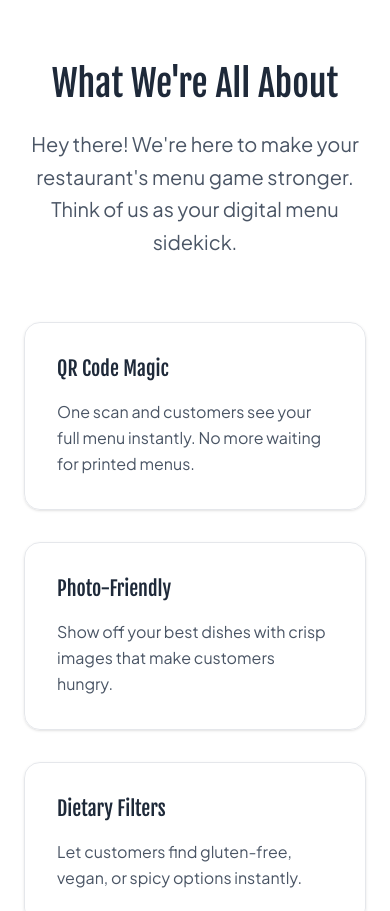
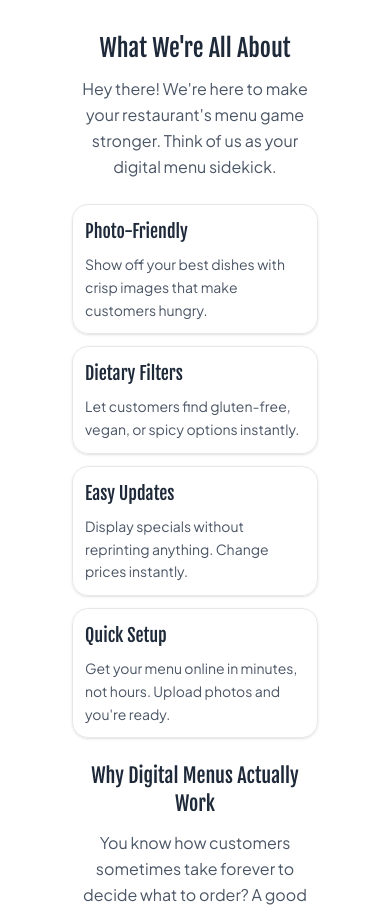
Before and after one commit to alexanderbrightman/the-menu-guide, a Next.js app: page / in a window 390 px wide. Shown: the part 860-1771 px from the top of the page. Built offline with nearby package versions, Linux system fonts and the light colour scheme; no server answers.

Commit message:
Fix QR code URLs to use production domain, add About Me section to landing page, and improve styling

```diff
--- a/src/app/api/qr-code/route.ts
+++ b/src/app/api/qr-code/route.ts
@@ -74,8 +74,11 @@ export async function GET(request: NextRequest) {
       )
     }
 
-    // Generate the public profile URL
-    const publicProfileUrl = `${process.env.NEXT_PUBLIC_APP_URL || 'http://localhost:3000'}/menu/${profile.username}`
+    // Generate the public profile URL using the request origin
+    const host = request.headers.get('host') || 'localhost:3000'
+    const forwardedProto = request.headers.get('x-forwarded-proto')
+    const protocol = forwardedProto || (host.includes('localhost') ? 'http' : 'https')
+    const publicProfileUrl = `${protocol}://${host}/menu/${profile.username}`
 
     // Generate QR code as PNG buffer
     const qrCodeBuffer = await QRCode.toBuffer(publicProfileUrl, {
--- a/src/app/api/stripe/create-checkout-session/route.ts
+++ b/src/app/api/stripe/create-checkout-session/route.ts
@@ -52,12 +52,9 @@ export async function POST(request: NextRequest) {
 
     // Pre-calculate URLs to avoid repeated string operations
     const host = request.headers.get('host') || 'localhost:3000'
-    const protocol = request.headers.get('x-forwarded-proto') || 'http'
-
-    // Use production URL for Stripe redirects, fallback to request host for local development
-    const baseUrl = process.env.NODE_ENV === 'production'
-      ? 'https://www.themenuguide.com'
-      : (process.env.NEXT_PUBLIC_APP_URL || `${protocol}://${host}`)
+    const forwardedProto = request.headers.get('x-forwarded-proto')
+    const protocol = forwardedProto || (host.includes('localhost') ? 'http' : 'https')
+    const baseUrl = `${protocol}://${host}`
 
     const successUrl = `${baseUrl}/dashboard?success=true&payment=completed`
     const cancelUrl = `${baseUrl}/dashboard?canceled=true`
--- a/src/app/api/stripe/customer-portal/route.ts
+++ b/src/app/api/stripe/customer-portal/route.ts
@@ -58,8 +58,9 @@ export async function POST(request: NextRequest) {
 
     // Get base URL with proper protocol and port
     const host = request.headers.get('host') || 'localhost:3000'
-    const protocol = request.headers.get('x-forwarded-proto') || 'http'
-    const baseUrl = process.env.NEXT_PUBLIC_APP_URL || `${protocol}://${host}`
+    const forwardedProto = request.headers.get('x-forwarded-proto')
+    const protocol = forwardedProto || (host.includes('localhost') ? 'http' : 'https')
+    const baseUrl = `${protocol}://${host}`
 
     // Create Stripe customer portal session
     try {
--- a/src/components/landing/LandingPage.tsx
+++ b/src/components/landing/LandingPage.tsx
@@ -69,67 +69,55 @@ export function LandingPage() {
       </div>
 
       {/* Information Section */}
-      <div className="relative z-10 min-h-screen flex items-center justify-center px-6 sm:px-8 lg:px-12 py-20">
-        <div className="max-w-6xl mx-auto w-full">
+      <div className="relative z-10 min-h-screen flex items-center justify-center px-6 sm:px-8 lg:px-12 py-12 sm:py-16 md:py-20 lg:scale-[0.9] lg:origin-center">
+        <div className="max-w-6xl mx-auto w-full px-12 sm:px-16 md:px-20 lg:px-24">
           {/* Main heading */}
-          <div className="text-center mb-16">
-            <h2 className="text-4xl md:text-5xl lg:text-6xl font-light text-gray-800 mb-6">
+          <div className="text-center mb-6 sm:mb-10 md:mb-14">
+            <h2 className="text-2xl sm:text-3xl md:text-5xl lg:text-6xl font-light text-gray-800 mb-3 sm:mb-5">
               What We're All About
             </h2>
-            <p className="text-xl md:text-2xl font-light text-gray-600 max-w-3xl mx-auto leading-relaxed">
+            <p className="text-base sm:text-lg md:text-2xl lg:text-3xl font-light text-gray-600 max-w-2xl mx-auto leading-relaxed">
               Hey there! We're here to make your restaurant's menu game stronger. Think of us as your digital menu sidekick.
             </p>
           </div>
 
           {/* Feature cards grid */}
-          <div className="grid md:grid-cols-2 lg:grid-cols-3 gap-8 mb-16">
+          <div className="grid md:grid-cols-2 gap-3 sm:gap-5 md:gap-8 mb-6 sm:mb-10 md:mb-14">
             {/* Card 1 */}
-            <div className="bg-white/60 backdrop-blur-sm rounded-2xl p-8 shadow-sm border border-gray-200">
-              <h3 className="text-xl font-medium text-gray-800 mb-4">QR Code Magic</h3>
-              <p className="text-gray-600 font-light leading-relaxed">One scan and customers see your full menu instantly. No more waiting for printed menus.</p>
+            <div className="bg-white/60 backdrop-blur-sm rounded-2xl p-3 sm:p-5 md:p-8 shadow-sm border border-gray-200">
+              <h3 className="text-lg sm:text-xl md:text-2xl font-medium text-gray-800 mb-2 sm:mb-3 md:mb-4">Photo-Friendly</h3>
+              <p className="text-sm sm:text-base md:text-lg text-gray-600 font-light leading-relaxed">Show off your best dishes with crisp images that make customers hungry.</p>
             </div>
 
             {/* Card 2 */}
-            <div className="bg-white/60 backdrop-blur-sm rounded-2xl p-8 shadow-sm border border-gray-200">
-              <h3 className="text-xl font-medium text-gray-800 mb-4">Photo-Friendly</h3>
-              <p className="text-gray-600 font-light leading-relaxed">Show off your best dishes with crisp images that make customers hungry.</p>
+            <div className="bg-white/60 backdrop-blur-sm rounded-2xl p-3 sm:p-5 md:p-8 shadow-sm border border-gray-200">
+              <h3 className="text-lg sm:text-xl md:text-2xl font-medium text-gray-800 mb-2 sm:mb-3 md:mb-4">Dietary Filters</h3>
+              <p className="text-sm sm:text-base md:text-lg text-gray-600 font-light leading-relaxed">Let customers find gluten-free, vegan, or spicy options instantly.</p>
             </div>
 
             {/* Card 3 */}
-            <div className="bg-white/60 backdrop-blur-sm rounded-2xl p-8 shadow-sm border border-gray-200">
-              <h3 className="text-xl font-medium text-gray-800 mb-4">Dietary Filters</h3>
-              <p className="text-gray-600 font-light leading-relaxed">Let customers find gluten-free, vegan, or spicy options instantly.</p>
+            <div className="bg-white/60 backdrop-blur-sm rounded-2xl p-3 sm:p-5 md:p-8 shadow-sm border border-gray-200">
+              <h3 className="text-lg sm:text-xl md:text-2xl font-medium text-gray-800 mb-2 sm:mb-3 md:mb-4">Easy Updates</h3>
+              <p className="text-sm sm:text-base md:text-lg text-gray-600 font-light leading-relaxed">Display specials without reprinting anything. Change prices instantly.</p>
             </div>
 
             {/* Card 4 */}
-            <div className="bg-white/60 backdrop-blur-sm rounded-2xl p-8 shadow-sm border border-gray-200">
-              <h3 className="text-xl font-medium text-gray-800 mb-4">Easy Updates</h3>
-              <p className="text-gray-600 font-light leading-relaxed">Display specials without reprinting anything. Change prices instantly.</p>
-            </div>
-
-            {/* Card 5 */}
-            <div className="bg-white/60 backdrop-blur-sm rounded-2xl p-8 shadow-sm border border-gray-200">
-              <h3 className="text-xl font-medium text-gray-800 mb-4">Mobile-First</h3>
-              <p className="text-gray-600 font-light leading-relaxed">Looks great on any phone or tablet. Your customers will love it.</p>
-            </div>
-
-            {/* Card 6 */}
-            <div className="bg-white/60 backdrop-blur-sm rounded-2xl p-8 shadow-sm border border-gray-200">
-              <h3 className="text-xl font-medium text-gray-800 mb-4">Quick Setup</h3>
-              <p className="text-gray-600 font-light leading-relaxed">Get your menu online in minutes, not hours. Upload photos and you're ready.</p>
+            <div className="bg-white/60 backdrop-blur-sm rounded-2xl p-3 sm:p-5 md:p-8 shadow-sm border border-gray-200">
+              <h3 className="text-lg sm:text-xl md:text-2xl font-medium text-gray-800 mb-2 sm:mb-3 md:mb-4">Quick Setup</h3>
+              <p className="text-sm sm:text-base md:text-lg text-gray-600 font-light leading-relaxed">Get your menu online in minutes, not hours. Upload photos and you're ready.</p>
             </div>
           </div>
 
           {/* Benefits section */}
-          <div className="text-center mb-16">
-            <h3 className="text-3xl md:text-4xl font-light text-gray-800 mb-8">
+          <div className="text-center mb-6 sm:mb-10 md:mb-14">
+            <h3 className="text-xl sm:text-2xl md:text-3xl lg:text-4xl font-light text-gray-800 mb-3 sm:mb-5 md:mb-7">
               Why Digital Menus Actually Work
             </h3>
-            <div className="max-w-4xl mx-auto">
-              <p className="text-lg md:text-xl font-light text-gray-600 leading-relaxed mb-6">
+            <div className="max-w-3xl mx-auto">
+              <p className="text-base sm:text-lg md:text-xl lg:text-2xl font-light text-gray-600 leading-relaxed mb-3 sm:mb-5">
                 You know how customers sometimes take forever to decide what to order? A good digital menu fixes that. When people can see your dishes clearly, with photos and descriptions, they make choices faster.
               </p>
-              <p className="text-lg md:text-xl font-light text-gray-600 leading-relaxed">
+              <p className="text-base sm:text-lg md:text-xl lg:text-2xl font-light text-gray-600 leading-relaxed">
                 That means happier customers and more tables turned during your busy hours. Digital menus aren't just trendy—they're practical.
               </p>
             </div>
@@ -139,11 +127,42 @@ export function LandingPage() {
           <div className="text-center">
             <Button
               onClick={() => setShowAuthForm(true)}
-              className="bg-white/60 backdrop-blur-sm text-gray-700 rounded-xl text-xl font-light hover:bg-white/80 transition-all duration-300 shadow-sm hover:shadow-md px-12 py-6 border border-gray-200"
+              className="bg-white/60 backdrop-blur-sm text-gray-700 rounded-xl text-base sm:text-lg md:text-xl lg:text-2xl font-light hover:bg-white/80 transition-all duration-300 shadow-sm hover:shadow-md px-5 sm:px-7 md:px-12 py-3 sm:py-4 md:py-5 lg:py-6 border border-gray-200"
             >
               Start building your menu for free!
-              <ArrowRight className="ml-3 h-5 w-5" />
+              <ArrowRight className="ml-2 h-3.5 w-3.5 sm:h-4 sm:w-4 md:h-5 md:w-5" />
             </Button>
+          </div>
+        </div>
+      </div>
+
+      {/* About Me Section - Bottom of Page */}
+      <div className="relative z-10 min-h-screen flex items-center justify-center px-6 sm:px-8 lg:px-12 py-12 sm:py-16 md:py-20 lg:scale-[0.9] lg:origin-center">
+        <div className="max-w-5xl mx-auto w-full">
+          <div className="flex flex-row items-center gap-4 sm:gap-6 md:gap-8">
+            {/* Profile Photo - Separate from card */}
+            <div className="flex-shrink-0 self-center">
+              <img
+                src="/about_me_prof.jpeg"
+                alt="Alex Brightman"
+                className="rounded-full w-[168px] h-[168px] sm:w-[240px] sm:h-[240px] md:w-[288px] md:h-[288px] lg:w-[336px] lg:h-[336px] object-cover shadow-lg"
+              />
+            </div>
+
+            {/* About Me Text - In its own card */}
+            <div className="bg-white/60 backdrop-blur-sm rounded-2xl p-5 sm:p-7 md:p-12 shadow-sm border border-gray-200 flex-1">
+              <h2 className="text-xl sm:text-2xl md:text-3xl lg:text-4xl font-light text-gray-800 mb-3 sm:mb-4 md:mb-6">
+                About Me
+              </h2>
+              <div className="space-y-2.5 sm:space-y-3 md:space-y-4 text-gray-700 font-light leading-relaxed text-xs sm:text-sm md:text-base lg:text-lg">
+                <p>
+                  I've been in the restaurant industry since I was 15 — host, line cook, waiter, FOH manager — I've done it all. While working tables and studying computer science, I noticed something: customers love to scroll through Instagram and reviews just to see what a dish looks like before they order.
+                </p>
+                <p>
+                  That's what inspired me to build The Menu Guide — a way for restaurants to show off their food while making ordering easier and faster.
+                </p>
+              </div>
+            </div>
           </div>
         </div>
       </div>
```
Also changed, not shown: public/about_me_prof.jpeg (added).
